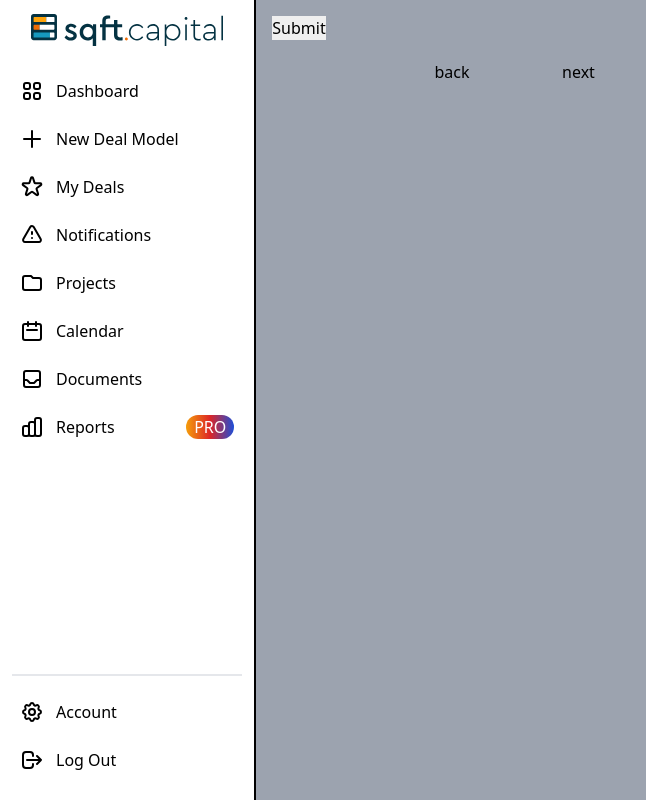
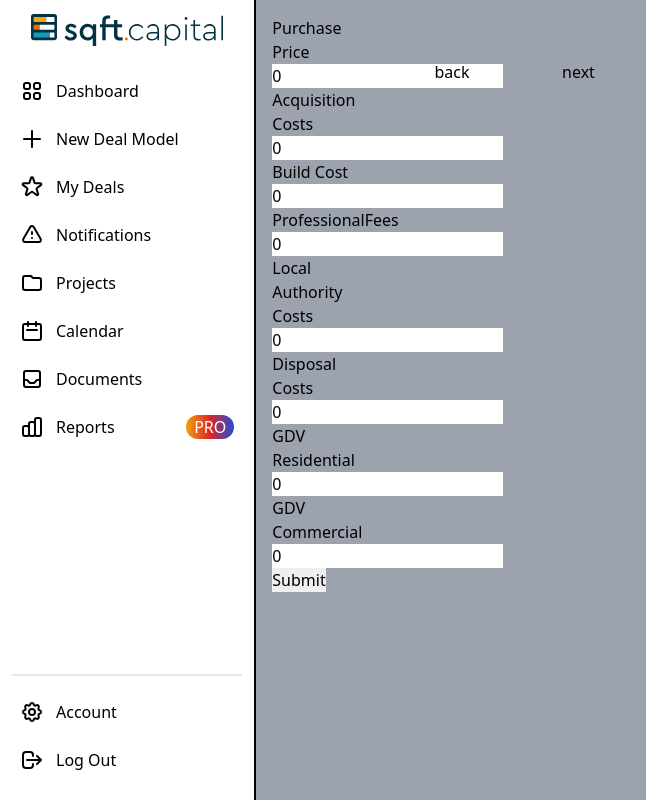
Before and after one commit to dotNATE/react-mock-dash, a React (Create React App) app: page /model in a window 1280 px wide. Both pictures are taken after a click on the button "next". Shown: the whole page, without its empty margins (0-646 px from the left). Built offline with nearby package versions, Linux system fonts and the light colour scheme; what tailwindcss-debug-screens would draw is missing.

Commit message:
added input fields for step2 of form wizard

```diff
--- a/src/Components/Atoms/FormElements/CompanyNameInput/index.tsx
+++ b/src/Components/Atoms/FormElements/CompanyNameInput/index.tsx
@@ -1,6 +1,6 @@
 type userInput = {
   company: string;
-  test: string;
+  purchasePrice: number;
 };
 
 type CompanyNameInputProps = {
@@ -25,7 +25,6 @@ const CompanyNameInput = ({
         type="text"
         id="company"
         name="company"
-        placeholder="Enter Company Name..."
         onChange={changeHandler}
         value={formState.company}
       />
--- a/src/Components/Organisms/FormMain/ModelDealStep2/index.tsx
+++ b/src/Components/Organisms/FormMain/ModelDealStep2/index.tsx
@@ -1,37 +1,120 @@
-// type userInput = {
-//   company: string;
-//   temp: string;
-// };
+type userInput = {
+  company: string;
+  purchasePrice: number;
+  acquisitionCosts: number;
+  buildCost: number;
+  professionalFees: number;
+  localAuthorityCosts: number;
+  disposalCosts: number;
+  gDVResidential: number;
+  gDVCommercial: number;
+};
 
-// type CompanyNameInputProps = {
-//   formState: userInput;
-//   changeHandler: any;
-//   currentStep: number;
-// };
+type CompanyNameInputProps = {
+  formState: userInput;
+  changeHandler: any;
+  currentStep: number;
+};
 
-// const ModelDealStep2 = ({
-//   formState,
-//   changeHandler,
-//   currentStep,
-// }: CompanyNameInputProps): any => {
-//   if (currentStep !== 2) {
-//     return null;
-//   }
-//   return (
-//     <div>
-//       <label htmlFor="purchasePrice">
-//         Company Name
-//         <input
-//           type="number"
-//           id="purchasePrice"
-//           name="purchasePrice"
-//           placeholder="Enter Company Name..."
-//           onChange={changeHandler}
-//           value={formState}
-//         />
-//       </label>
-//     </div>
-//   );
-// };
+const ModelDealStep2 = ({
+  formState,
+  changeHandler,
+  currentStep,
+}: CompanyNameInputProps): any => {
+  if (currentStep !== 2) {
+    return null;
+  }
+  return (
+    <div>
+      <label htmlFor="purchasePrice">
+        Purchase Price
+        <input
+          type="number"
+          id="purchasePrice"
+          name="purchasePrice"
+          onChange={changeHandler}
+          value={formState.purchasePrice}
+        />
+      </label>
 
-export {};
+      <label htmlFor="acquisitionCosts">
+        Acquisition Costs
+        <input
+          type="number"
+          id="acquisitionCosts"
+          name="acquisitionCosts"
+          onChange={changeHandler}
+          value={formState.acquisitionCosts}
+        />
+      </label>
+
+      <label htmlFor="buildCost">
+        Build Cost
+        <input
+          type="number"
+          id="buildCost"
+          name="buildCost"
+          onChange={changeHandler}
+          value={formState.buildCost}
+        />
+      </label>
+
+      <label htmlFor="professionalFees">
+        ProfessionalFees
+        <input
+          type="number"
+          id="professionalFees"
+          name="professionalFees"
+          onChange={changeHandler}
+          value={formState.professionalFees}
+        />
+      </label>
+
+      <label htmlFor="localAuthorityCosts">
+        Local Authority Costs
+        <input
+          type="number"
+          id="localAuthorityCosts"
+          name="localAuthorityCosts"
+          onChange={changeHandler}
+          value={formState.localAuthorityCosts}
+        />
+      </label>
+
+      <label htmlFor="disposalCosts">
+        Disposal Costs
+        <input
+          type="number"
+          id="disposalCosts"
+          name="disposalCosts"
+          onChange={changeHandler}
+          value={formState.disposalCosts}
+        />
+      </label>
+
+      <label htmlFor="gDVResidential">
+        GDV Residential
+        <input
+          type="number"
+          id="gDVResidential"
+          name="gDVResidential"
+          onChange={changeHandler}
+          value={formState.gDVResidential}
+        />
+      </label>
+
+      <label htmlFor="gDVCommercial">
+        GDV Commercial
+        <input
+          type="number"
+          id="gDVCommercial"
+          name="gDVCommercial"
+          onChange={changeHandler}
+          value={formState.gDVCommercial}
+        />
+      </label>
+    </div>
+  );
+};
+
+export default ModelDealStep2;
--- a/src/Components/Pages/ModelDeal/index.tsx
+++ b/src/Components/Pages/ModelDeal/index.tsx
@@ -3,15 +3,23 @@ import FormMain from "../../Organisms/FormMain";
 import Nav from "../../Organisms/Nav";
 import { ChangeEvent, FormEvent, useState } from "react";
 import CompanyNameInput from "../../Atoms/FormElements/CompanyNameInput";
+import ModelDealStep2 from "../../Organisms/FormMain/ModelDealStep2";
 
 const ModelDeal = (): JSX.Element => {
   const [userInput, setUserInput] = useState({
     company: "",
-    test: "",
+    purchasePrice: 0,
+    acquisitionCosts: 0,
+    buildCost: 0,
+    professionalFees: 0,
+    localAuthorityCosts: 0,
+    disposalCosts: 0,
+    gDVResidential: 0,
+    gDVCommercial: 0,
   });
   const [currentStep, setCurrentStep] = useState(1);
 
-  const handleStep1Change = (e: ChangeEvent<HTMLInputElement>): void => {
+  const handleChange = (e: ChangeEvent<HTMLInputElement>): void => {
     let temp = {
       ...userInput,
       [e.target.name]: e.target.value,
@@ -25,11 +33,11 @@ const ModelDeal = (): JSX.Element => {
   };
 
   const incrementCurrentStep = (): void => {
-    setCurrentStep(currentStep + 1);
+    if (currentStep < 3) setCurrentStep(currentStep + 1);
   };
 
   const decrementCurrentStep = (): void => {
-    setCurrentStep(currentStep - 1);
+    if (currentStep > 1) setCurrentStep(currentStep - 1);
   };
 
   return (
@@ -39,7 +47,12 @@ const ModelDeal = (): JSX.Element => {
         <form action="/" onSubmit={handleSumbit}>
           <CompanyNameInput
             formState={userInput}
-            changeHandler={handleStep1Change}
+            changeHandler={handleChange}
+            currentStep={currentStep}
+          />
+          <ModelDealStep2
+            formState={userInput}
+            changeHandler={handleChange}
             currentStep={currentStep}
           />
           <input type="submit" value="Submit" />
```
